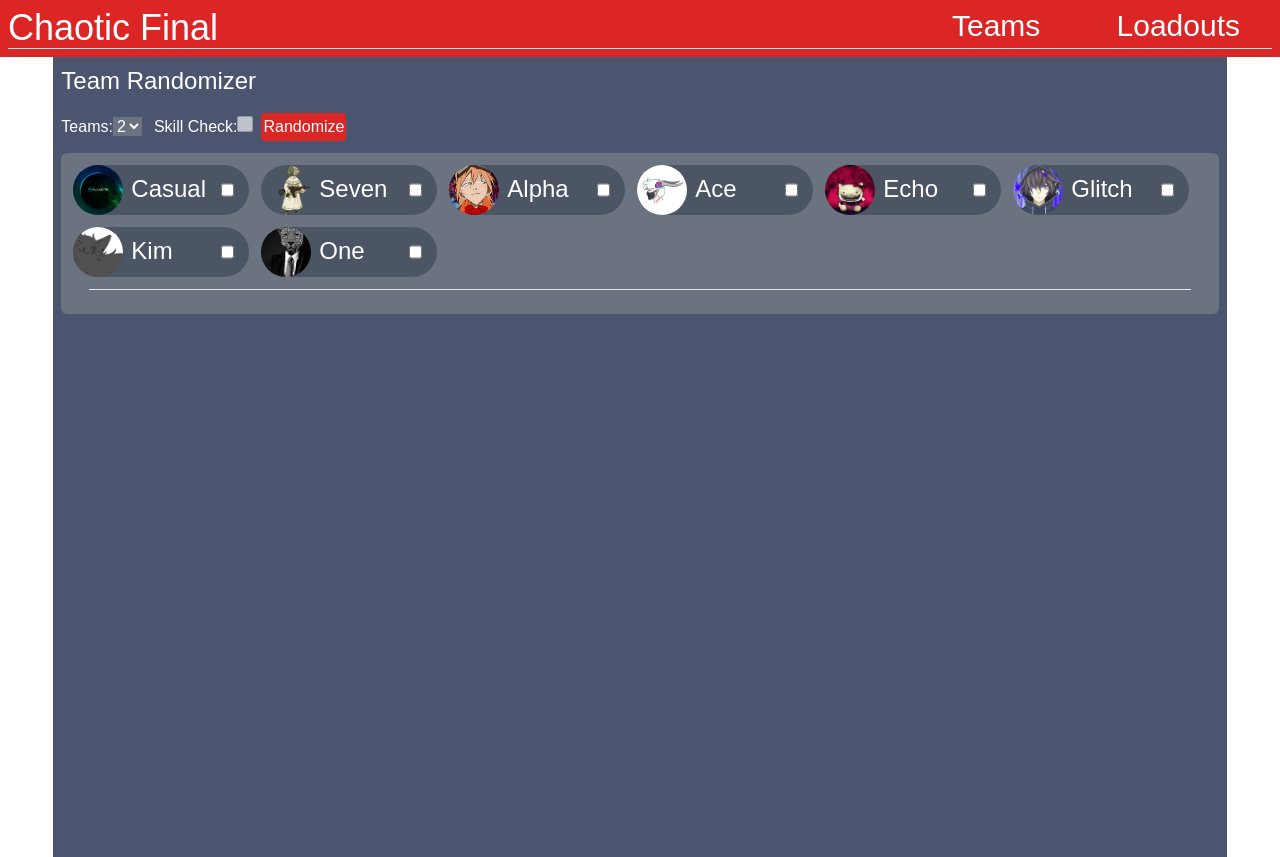
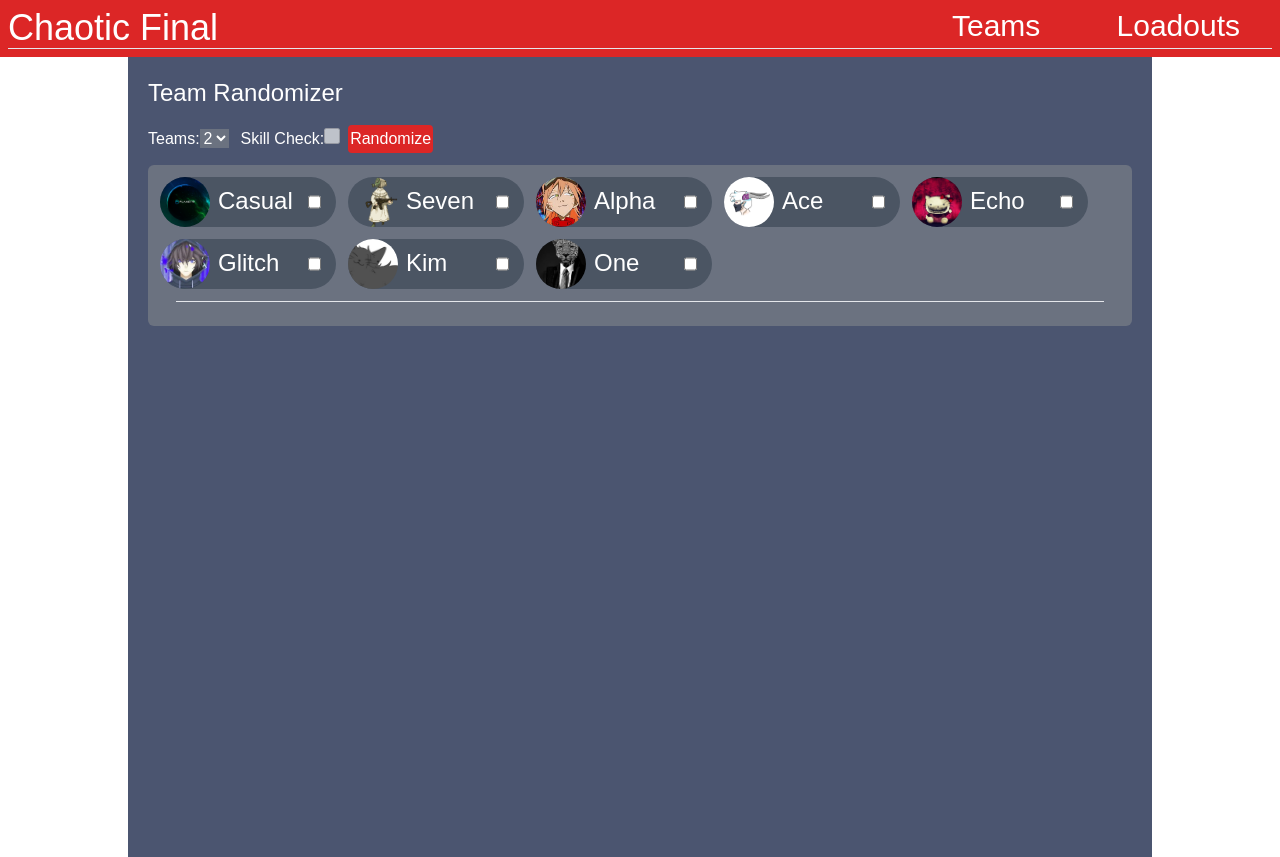
Before and after one commit to CorruptedGlitch1309/chaoticfinal, a Next.js app: page / in a window 1280 px wide. Built offline with nearby package versions, Linux system fonts and the light colour scheme.

Commit message:
Update page.js

```diff
--- a/app/page.js
+++ b/app/page.js
@@ -132,7 +132,7 @@ function randomize () {
 }
 
   return (
-    <div className="bg-customgray w-11/12 min-h-screen h-2xl m-auto p-2">
+    <div className="bg-customgray w-11/12 max-w-screen-lg min-h-screen h-2xl m-auto p-5">
       <main>
         <h2 className="text-2xl mb-4">Team Randomizer</h2>
         <form>
```
